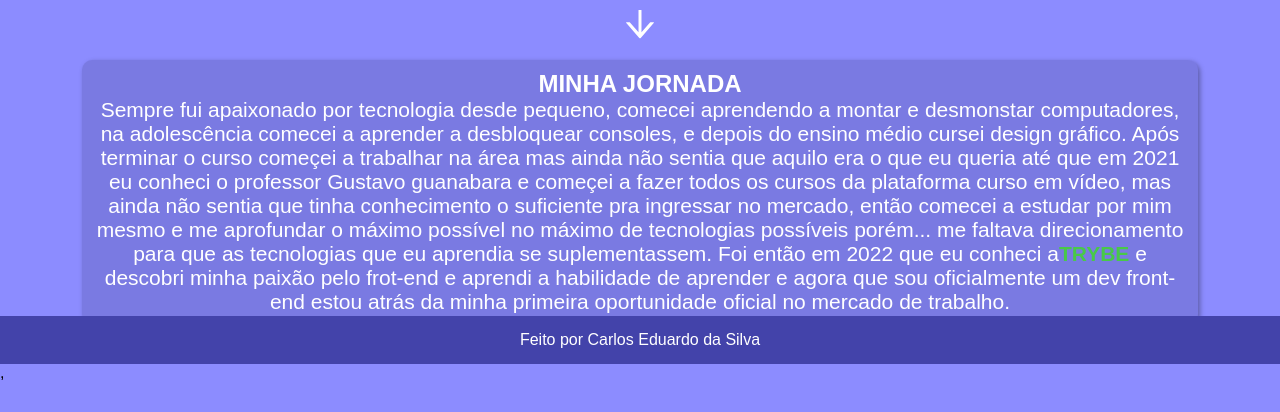
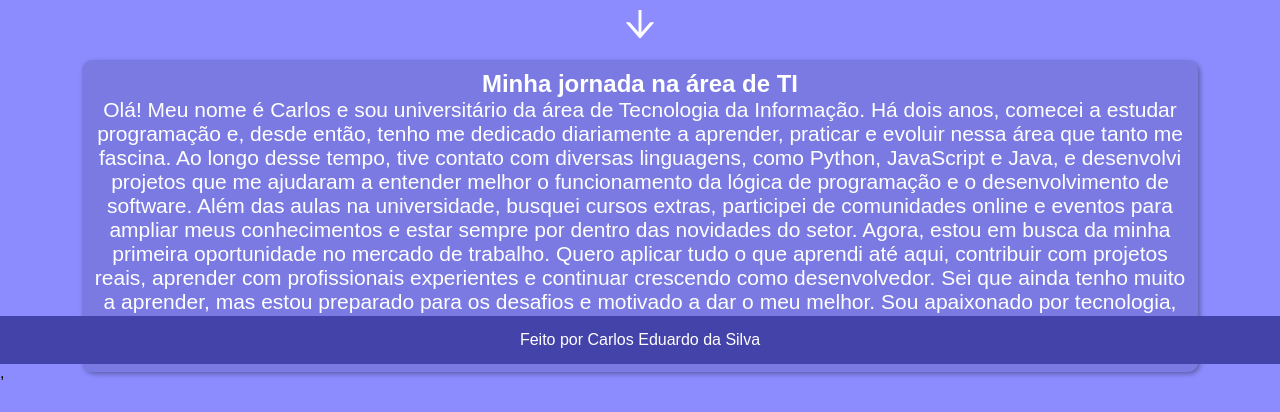
Before and after one commit to kadu2229/meu-portif-lio-apresenta-o, a React (Create React App) app: page /aboutMe in a window 1280 px wide. Shown: the part 436-848 px from the top of the page. Built offline with nearby package versions, Linux system fonts and the light colour scheme.

Commit message:
pequena atualização nos dados

```diff
--- a/package.json
+++ b/package.json
@@ -6,6 +6,8 @@
     "@testing-library/jest-dom": "^5.16.5",
     "@testing-library/react": "^13.4.0",
     "@testing-library/user-event": "^13.5.0",
+    "@tsparticles/engine": "^3.8.1",
+    "@tsparticles/react": "^3.0.0",
     "lint": "^0.8.19",
     "react": "^18.2.0",
     "react-dom": "^18.2.0",
--- a/src/components/Projects.js
+++ b/src/components/Projects.js
@@ -1,14 +1,12 @@
 export const projects = [{
-  img: 'https://images2.imgbox.com/a5/14/CN3BGRS2_o.png',
-  done: 'yes',
-  description: 'calculadora',
-  link: 'https://github.com/kadu2229/calculator'
+  img: '',
+  done: 'no',
+  description: '',
 },
 {
-  img: 'https://images2.imgbox.com/d3/b9/Sabqloyj_o.png',
-  done: 'yes',
-  description: 'catálogo de uma loja de móveis',
-  link: 'https://lordmoveis.netlify.app/'
+  img: '',
+  done: 'no',
+  description: '',
 },
 {
   img: '',
--- a/src/pages/AboutMe.js
+++ b/src/pages/AboutMe.js
@@ -2,7 +2,7 @@ import React from "react";
 import Header from "../components/Header";
 import Footer from "../components/Footer";
 import "../styles/AboutMe.css";
-import { AiOutlineArrowDown } from 'react-icons/ai';
+import { AiOutlineArrowDown } from "react-icons/ai";
 
 function AboutMe() {
   return (
@@ -19,24 +19,27 @@ function AboutMe() {
 
         <div className="MyJorney">
           <div>
-            <h2>MINHA JORNADA</h2>
+            <h2>Minha jornada na área de TI</h2>
             <p>
-              Sempre fui apaixonado por tecnologia desde pequeno, comecei
-              aprendendo a montar e desmonstar computadores, na adolescência
-              comecei a aprender a desbloquear consoles, e depois do ensino
-              médio cursei design gráfico. Após terminar o curso começei a
-              trabalhar na área mas ainda não sentia que aquilo era o que eu
-              queria até que em 2021 eu conheci o professor Gustavo guanabara e
-              começei a fazer todos os cursos da plataforma curso em vídeo, mas
-              ainda não sentia que tinha conhecimento o suficiente pra ingressar
-              no mercado, então comecei a estudar por mim mesmo e me aprofundar
-              o máximo possível no máximo de tecnologias possíveis porém... me
-              faltava direcionamento para que as tecnologias que eu aprendia se
-              suplementassem. Foi então em 2022 que eu conheci a
-              <span className="trybe">TRYBE</span> e descobri minha paixão pelo
-              frot-end e aprendi a habilidade de aprender e agora que sou
-              oficialmente um dev front-end estou atrás da minha primeira
-              oportunidade oficial no mercado de trabalho.
+              Olá! Meu nome é Carlos e sou universitário da área de Tecnologia
+              da Informação. Há dois anos, comecei a estudar programação e,
+              desde então, tenho me dedicado diariamente a aprender, praticar e
+              evoluir nessa área que tanto me fascina. Ao longo desse tempo,
+              tive contato com diversas linguagens, como Python, JavaScript e
+              Java, e desenvolvi projetos que me ajudaram a entender melhor o
+              funcionamento da lógica de programação e o desenvolvimento de
+              software. Além das aulas na universidade, busquei cursos extras,
+              participei de comunidades online e eventos para ampliar meus
+              conhecimentos e estar sempre por dentro das novidades do setor.
+              Agora, estou em busca da minha primeira oportunidade no mercado de
+              trabalho. Quero aplicar tudo o que aprendi até aqui, contribuir
+              com projetos reais, aprender com profissionais experientes e
+              continuar crescendo como desenvolvedor. Sei que ainda tenho muito
+              a aprender, mas estou preparado para os desafios e motivado a dar
+              o meu melhor. Sou apaixonado por tecnologia, gosto de resolver
+              problemas e acredito que a prática é a melhor forma de evoluir.
+              Estou pronto para dar o próximo passo e transformar meu
+              conhecimento em resultados.
             </p>
           </div>
         </div>
--- a/src/pages/Home.js
+++ b/src/pages/Home.js
@@ -17,7 +17,7 @@ function Home() {
       <section className="Home-Section">
         <div className="titulos">
           <h1>CARLOS EDUARDO</h1>
-          <h4>FRONT-END DEVELOPER</h4>
+          <h4>SOFTWARE DEVELOPER</h4>
           <div className="contacts-containter">
             <a
               rel="noreferrer"
```
Also changed, not shown: 1 other file (tests, documents, lock files or other folders).
